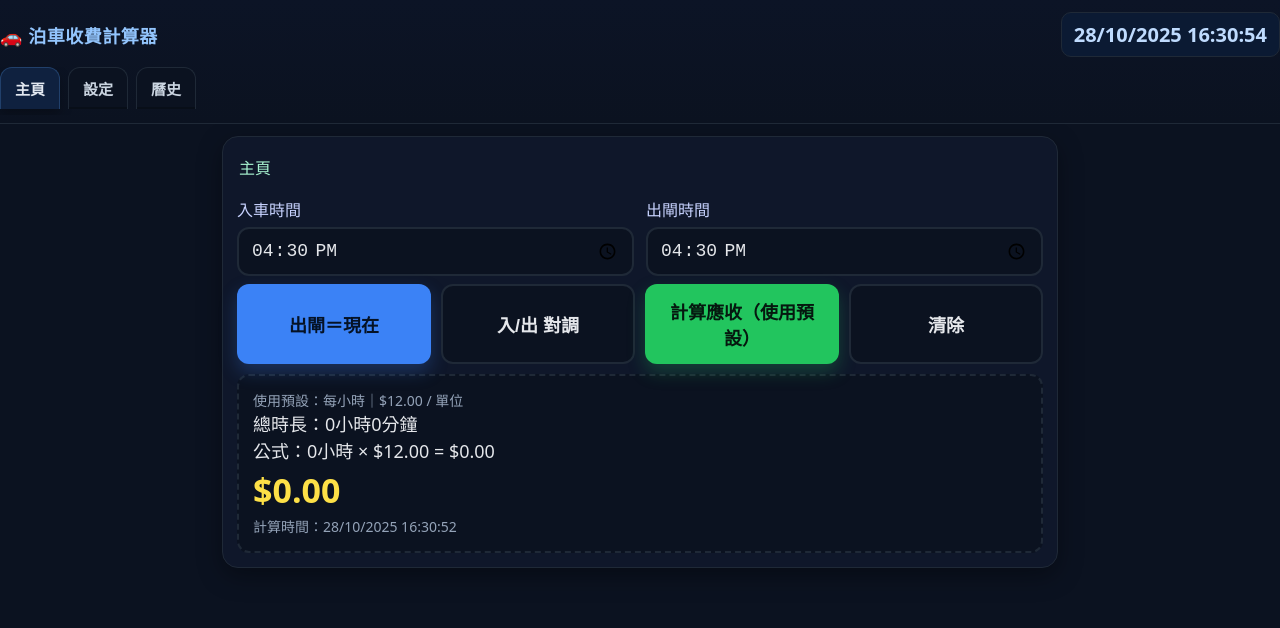
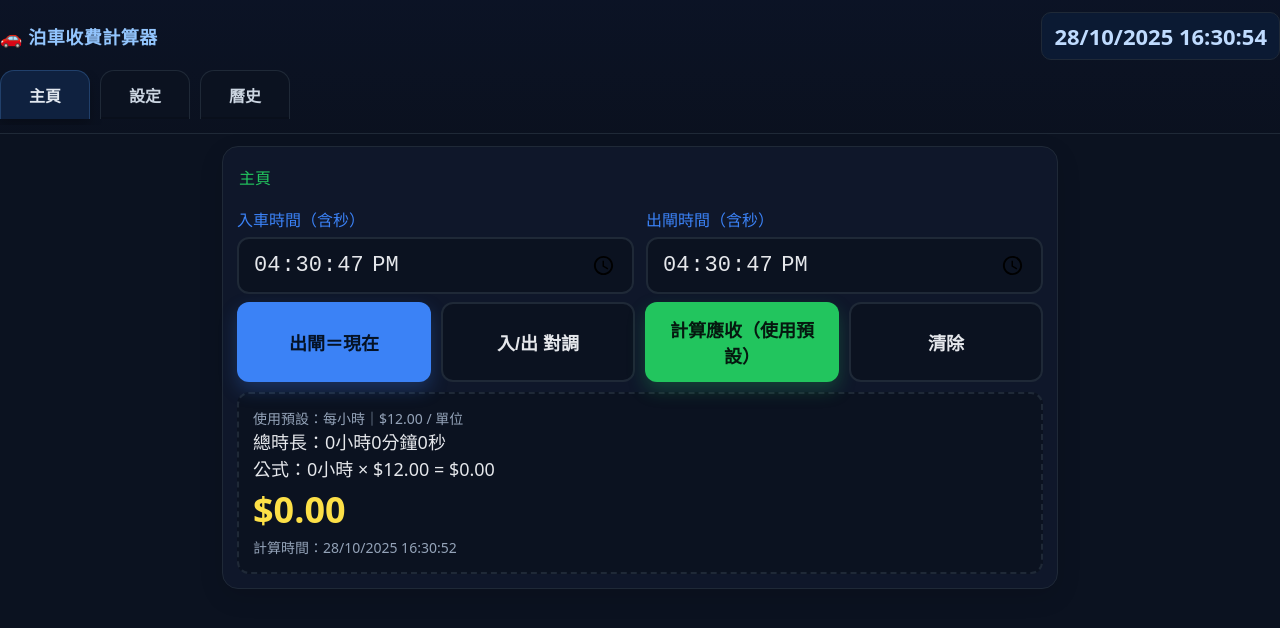
Before and after one commit to anyumai-png/parking-calculator, a plain HTML site: page index.html in a window 1280 px wide. Both pictures are taken after a click on the button "計算應收（使用預設）". Drawn offline with Linux system fonts and the light colour scheme.

Commit message:
Add files via upload

```diff
--- a/index.html
+++ b/index.html
@@ -17,6 +17,18 @@
       --red:#ef4444;
       --tabInactive:#0b1220;
       --tabActive:#0f213f;
+      --input-bg:#0b1220;
+    }
+    /* Light theme overrides */
+    .theme-light{
+      --bg:#f7fafc;
+      --card:#ffffff;
+      --text:#0f172a;
+      --muted:#475569;
+      --border:#cbd5e1;
+      --tabInactive:#f1f5f9;
+      --tabActive:#e2e8f0;
+      --input-bg:#ffffff;
     }
     *{box-sizing:border-box}
     html,body{height:100%}
@@ -34,15 +46,16 @@
     }
     header{
       position:sticky; top:0; z-index:20;
-      background:linear-gradient(180deg,#0c1426,#0b1220);
+      background:linear-gradient(180deg,rgba(12,20,38,.95),rgba(11,18,32,.95));
       border-bottom:1px solid var(--border);
       padding:12px env(safe-area-inset-right) 8px env(safe-area-inset-left);
+      backdrop-filter: blur(6px);
     }
     .head-row{display:flex; align-items:center; justify-content:space-between; gap:12px}
     .title{font-size:18px; font-weight:800; color:#93c5fd; letter-spacing:0.5px}
     .clock{
       font-variant-numeric:tabular-nums;
-      font-size:20px; font-weight:800;
+      font-size:22px; font-weight:900;
       color:#bfdbfe; background:#0b1a33;
       border:1px solid var(--border); border-radius:10px;
       padding:8px 12px; white-space:nowrap
@@ -50,56 +63,64 @@
     /* Top Chrome-like tabs */
     .tabs{
       margin-top:10px;
-      display:flex; gap:8px;
+      display:flex; gap:10px;
       overflow:auto; -webkit-overflow-scrolling:touch;
       padding-bottom:6px;
     }
     .tabbtn{
       flex:0 0 auto;
-      padding:10px 14px;
-      font-size:15px; font-weight:800;
-      color:#cbd5e1;
+      padding:12px 28px; /* wider ~2x */
+      font-size:16px; font-weight:900;
+      color:#334155;
       border:1px solid var(--border);
       border-bottom:none;
       background:var(--tabInactive);
-      border-top-left-radius:12px; border-top-right-radius:12px;
+      border-top-left-radius:14px; border-top-right-radius:14px;
       user-select:none; cursor:pointer;
-      box-shadow: inset 0 -2px 0 rgba(0,0,0,.25);
+      box-shadow: inset 0 -2px 0 rgba(0,0,0,.15);
     }
+    body:not(.theme-light) .tabbtn{ color:#cbd5e1; }
     .tabbtn.active{
       background:var(--tabActive);
-      color:#e2e8f0;
+      color:#0f172a;
       border-color:#21406b;
       box-shadow: 0 6px 12px rgba(0,0,0,.25);
     }
+    body:not(.theme-light) .tabbtn.active{ color:#e2e8f0; }
     main{flex:1; padding:12px; max-width:860px; width:100%; margin:0 auto}
-    .card{background:var(--card); border:1px solid var(--border); border-radius:16px; padding:14px; box-shadow:0 8px 24px rgba(0,0,0,.35);}
-    .section-title{font-size:16px; color:#a7f3d0; margin:4px 0 10px 2px}
-    label{display:block; font-size:16px; margin:8px 0 6px; color:#c7d2fe}
+    .card{background:var(--card); border:1px solid var(--border); border-radius:16px; padding:14px; box-shadow:0 8px 24px rgba(0,0,0,.12);}
+    .section-title{font-size:16px; color:#22c55e; margin:4px 0 10px 2px}
+    label{display:block; font-size:16px; margin:8px 0 6px; color:#3b82f6}
     .row{display:flex; gap:12px; flex-wrap:wrap}
-    .row .col{flex:1 1 180px; min-width:0}
-    /* Shorter time inputs for iPhone to avoid overflow */
+    .row .col{flex:1 1 300px; min-width:0}
+    /* iPhone narrow screens: stack to avoid overlap */
+    @media (max-width: 430px){
+      .row .col{flex:1 1 100%}
+    }
+    /* Time/number inputs */
     input[type="time"], input[type="number"]{
       width:100%; max-width:100%;
-      font-size:18px; padding:10px 12px;
+      font-size:22px; /* larger */
+      padding:12px 14px;
       border-radius:12px; border:2px solid var(--border);
-      background:#0b1220; color:var(--text); outline:none;
+      background:var(--input-bg); color:var(--text); outline:none;
     }
     input[type="number"]::-webkit-outer-spin-button,input[type="number"]::-webkit-inner-spin-button{-webkit-appearance:none;margin:0}
     .btns{display:flex; gap:10px; flex-wrap:wrap; margin-top:8px}
     .btn{flex:1 1 160px; font-size:18px; font-weight:900; padding:14px; border:none; border-radius:12px; cursor:pointer}
     .btn.blue{background:var(--blue); color:#051225; box-shadow:0 8px 18px rgba(59,130,246,.25)}
     .btn.green{background:var(--green); color:#05180f; box-shadow:0 8px 18px rgba(34,197,94,.25)}
-    .btn.ghost{background:#0b1220; color:#e5e7eb; border:2px solid var(--border)}
+    .btn.ghost{background:var(--input-bg); color:var(--text); border:2px solid var(--border)}
     .btn.red{background:var(--red); color:#140a0a}
-    .result{margin-top:10px; background:#0b1220; border:2px dashed var(--border); border-radius:12px; padding:14px; font-size:18px; line-height:1.5}
-    .money{font-size:34px; font-weight:900; color:#fde047}
-    .muted{color:#94a3b8; font-size:14px}
+    .result{margin-top:10px; background:var(--input-bg); border:2px dashed var(--border); border-radius:12px; padding:14px; font-size:18px; line-height:1.5}
+    .money{font-size:36px; font-weight:900; color:var(--yellow)}
+    .muted{color:var(--muted); font-size:14px}
     table{width:100%; border-collapse:collapse}
     th,td{padding:10px; border-bottom:1px solid var(--border); font-size:14px}
-    th{color:#93c5fd; text-align:left}
-    td{color:#e5e7eb}
+    th{color:#3b82f6; text-align:left}
+    td{color:var(--text)}
     .right{text-align:right}
+    .warn{color:#ef4444; font-weight:800; margin-top:6px}
   </style>
 </head>
 <body>
@@ -123,12 +144,12 @@
           <p class="section-title">主頁</p>
           <div class="row">
             <div class="col">
-              <label for="start">入車時間</label>
-              <input id="start" type="time" step="60">
+              <label for="start">入車時間（含秒）</label>
+              <input id="start" type="time" step="1">
             </div>
             <div class="col">
-              <label for="end">出閘時間</label>
-              <input id="end" type="time" step="60">
+              <label for="end">出閘時間（含秒）</label>
+              <input id="end" type="time" step="1">
             </div>
           </div>
 
@@ -146,6 +167,7 @@
             <div>公式：<span id="formula">—</span></div>
             <div class="money" id="amount">$0.00</div>
             <div class="muted" id="stamp">計算時間：—</div>
+            <div class="warn" id="crossday" style="display:none">⚠️ 入車時間 > 出閘時間：超過1天</div>
           </div>
         </div>
       </section>
@@ -166,6 +188,16 @@
 
           <label for="rate">預設收費（$ / 單位）</label>
           <input id="rate" type="number" min="0" step="0.5" placeholder="例如：12">
+
+          <label>主題</label>
+          <div class="row">
+            <div class="col">
+              <button class="btn ghost" id="theme-dark">黑色主題</button>
+            </div>
+            <div class="col">
+              <button class="btn ghost" id="theme-light">淺色主題</button>
+            </div>
+          </div>
 
           <div class="btns">
             <button class="btn green" id="save-def">儲存預設</button>
@@ -215,10 +247,10 @@
       return {d, dd:pad(d.getDate()), mm:pad(d.getMonth()+1), yyyy:d.getFullYear(),
               hh:pad(d.getHours()), nn:pad(d.getMinutes()), ss:pad(d.getSeconds())};
     }
-    function nowHM(){const p=nowParts(); return p.hh+':'+p.nn;}
+    function nowHM(){const p=nowParts(); return p.hh+':'+p.nn+':'+p.ss;} // include seconds
     function nowStamp(){const p=nowParts(); return p.dd+'/'+p.mm+'/'+p.yyyy+' '+p.hh+':'+p.nn+':'+p.ss;}
-    function toMin(hm){const [h,m]=hm.split(':').map(Number); return h*60+m;}
-    function fromMin(mins){const h=Math.floor(mins/60),m=mins%60; return h+'小時'+m+'分鐘';}
+    function toSec(hms){const a=hms.split(':').map(Number); return (a[0]*3600)+(a[1]*60)+(a[2]||0);}
+    function fromSec(sec){const h=Math.floor(sec/3600),m=Math.floor((sec%3600)/60),s=sec%60; return h+'小時'+m+'分鐘'+s+'秒';}
     function saveLS(k,v){localStorage.setItem(k,JSON.stringify(v));}
     function loadLS(k,def){try{const v=JSON.parse(localStorage.getItem(k)); return v??def}catch(_){return def}}
 
@@ -243,24 +275,39 @@
     tabButtons.forEach(b=> b.addEventListener('click', ()=> showTab(b.dataset.tab)));
 
     // ===== Defaults (Settings) =====
-    const DEFAULTS = loadLS('parking_defaults', {unit:'hour', rate:12});
+    const DEFAULTS = loadLS('parking_defaults', {unit:'hour', rate:12, theme:'dark'});
     const unitHourBtn = document.getElementById('unit-hour');
     const unitHalfBtn = document.getElementById('unit-half');
     const rateInput = document.getElementById('rate');
     const saveDefBtn = document.getElementById('save-def');
     const resetDefBtn = document.getElementById('reset-def');
+    const themeDarkBtn = document.getElementById('theme-dark');
+    const themeLightBtn = document.getElementById('theme-light');
+
+    function applyTheme(){
+      document.body.classList.toggle('theme-light', DEFAULTS.theme==='light');
+    }
 
     function reflectDefaultsUI(){
       rateInput.value = DEFAULTS.rate ?? 12;
-      // visual cue on which unit is active
+      // unit visual
       unitHourBtn.classList.toggle('ghost', DEFAULTS.unit!=='hour');
       unitHalfBtn.classList.toggle('ghost', DEFAULTS.unit!=='half');
       unitHourBtn.classList.toggle('green', DEFAULTS.unit==='hour');
       unitHalfBtn.classList.toggle('green', DEFAULTS.unit==='half');
+      // theme visual
+      themeDarkBtn.classList.toggle('green', DEFAULTS.theme==='dark');
+      themeLightBtn.classList.toggle('green', DEFAULTS.theme==='light');
+      themeDarkBtn.classList.toggle('ghost', DEFAULTS.theme!=='dark');
+      themeLightBtn.classList.toggle('ghost', DEFAULTS.theme!=='light');
+      applyTheme();
       syncUsingLabel();
     }
     unitHourBtn.addEventListener('click', ()=>{ DEFAULTS.unit='hour'; reflectDefaultsUI(); });
     unitHalfBtn.addEventListener('click', ()=>{ DEFAULTS.unit='half'; reflectDefaultsUI(); });
+    themeDarkBtn.addEventListener('click', ()=>{ DEFAULTS.theme='dark'; reflectDefaultsUI(); });
+    themeLightBtn.addEventListener('click', ()=>{ DEFAULTS.theme='light'; reflectDefaultsUI(); });
+
     saveDefBtn.addEventListener('click', ()=>{
       const r = parseFloat(rateInput.value||'12');
       DEFAULTS.rate = isNaN(r)?12:r;
@@ -270,8 +317,8 @@
     });
     resetDefBtn.addEventListener('click', ()=>{
       localStorage.removeItem('parking_defaults');
-      DEFAULTS.unit='hour'; DEFAULTS.rate=12;
-      alert('已清空預設，恢復「每小時計 $12」');
+      DEFAULTS.unit='hour'; DEFAULTS.rate=12; DEFAULTS.theme='dark';
+      alert('已清空預設，恢復「每小時計 $12 / 黑色背景」');
       reflectDefaultsUI();
     });
 
@@ -292,6 +339,7 @@
     const formulaEl = document.getElementById('formula');
     const amountEl = document.getElementById('amount');
     const stampEl = document.getElementById('stamp');
+    const crossdayEl = document.getElementById('crossday');
 
     function initTimes(){
       startEl.value = nowHM();
@@ -306,7 +354,7 @@
     swapBtn.addEventListener('click', ()=>{ const a=startEl.value,b=endEl.value; if(a&&b){startEl.value=b;endEl.value=a;} });
     clearBtn.addEventListener('click', ()=>{
       initTimes();
-      durationEl.textContent='—'; formulaEl.textContent='—'; amountEl.textContent='$0.00'; stampEl.textContent='計算時間：—';
+      durationEl.textContent='—'; formulaEl.textContent='—'; amountEl.textContent='$0.00'; stampEl.textContent='計算時間：—'; crossdayEl.style.display='none';
     });
 
     // ===== History storage =====
@@ -352,23 +400,27 @@
       const r=parseFloat(DEFAULTS.rate||'12');
       if(!s||!e||isNaN(r)){ alert('請輸入完整時間，並先到「設定」儲存預設。'); return; }
 
-      let mins = toMin(e)-toMin(s);
-      if(mins<0) mins += 24*60; // 跨日
+      let secs = toSec(e)-toSec(s);
+      crossdayEl.style.display='none';
+      if(secs<0){ // 入 > 出 → 超過1天
+        crossdayEl.style.display='block';
+        secs += 24*3600;
+      }
 
       const isHour = DEFAULTS.unit==='hour';
-      const unitMins = isHour ? 60 : 30;
+      const unitSecs = isHour ? 3600 : 1800;
       const unitName = isHour ? '小時' : '半小時';
-      const units = Math.ceil(mins / unitMins); // 向上取整
+      const units = Math.ceil(secs / unitSecs); // 向上取整
       const total = units * r;
 
-      durationEl.textContent = fromMin(mins);
+      durationEl.textContent = fromSec(secs);
       formulaEl.textContent = `${units}${unitName} × $${r.toFixed(2)} = $${total.toFixed(2)}`;
       amountEl.textContent = '$' + total.toFixed(2);
       const stamp = nowStamp();
       stampEl.textContent = '計算時間：' + stamp;
 
       // history
-      const row = {ts:stamp, start:s, end:e, unit:isHour?'小時':'半小時', rate:r, dur:fromMin(mins), amt:total.toFixed(2)};
+      const row = {ts:stamp, start:s, end:e, unit:isHour?'小時':'半小時', rate:r, dur:fromSec(secs), amt:total.toFixed(2)};
       const his = loadLS('parking_history', []);
       his.unshift(row); saveLS('parking_history', his);
     }
```
